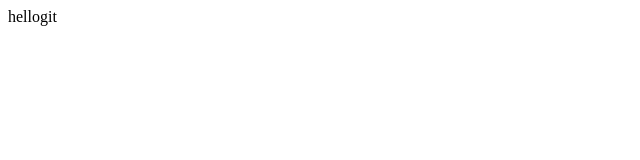
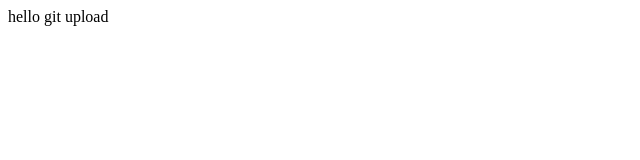
Before and after one commit to krishnawxd05/Fristweb, a plain HTML site: page index.html in a window 1280 px wide. Shown: the full height of the page, 0-640 px from the left. Drawn offline with Linux system fonts and the light colour scheme.

Commit message:
new line

```diff
--- a/index.html
+++ b/index.html
@@ -1 +1 @@
-<p>hellogit</p>
+<p>hello git upload </p>
```
